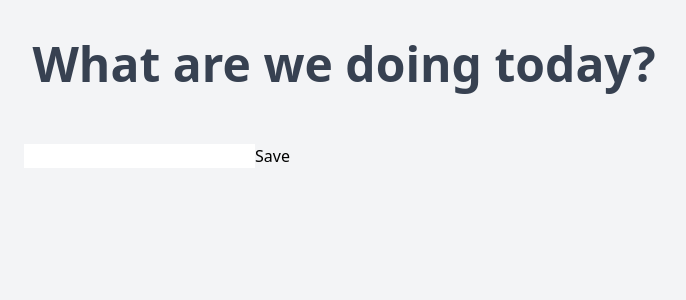
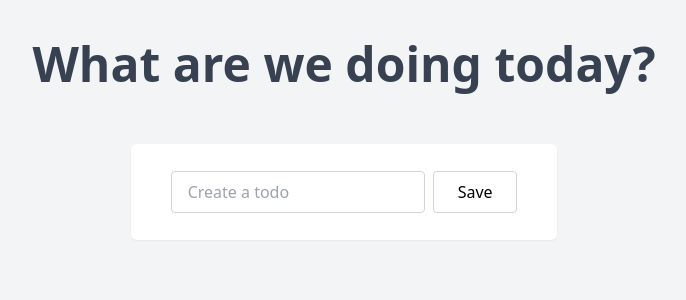
Before and after one commit to lappang-cheung/nuxt-vitest-ts-todo, a Nuxt app: page / in a window 1280 px wide. Shown: the top 300 px of the page, without its empty margins (296-982 px from the left). Built offline with nearby package versions, Linux system fonts and the light colour scheme.

Commit message:
Added the styling for the todo input

```diff
--- a/app.vue
+++ b/app.vue
@@ -4,6 +4,14 @@
 const todoStore = useTodoStore()
 const newTodo = ref('');
 const error = ref(false)
+
+watch(error, (value:boolean) => {
+  if (value) {
+    setTimeout(() => {
+      error.value = false
+    }, 3000)
+  }
+})
 
 const saveNewTodo = () => {
   if (newTodo.value.length <= 0) {
--- a/components/TodoInput.vue
+++ b/components/TodoInput.vue
@@ -20,10 +20,19 @@
 </script>
 
 <template>
-  <div class="todoInput">
+  <div class="w-10/12 sm:w-8/12 max-w-lg mx-auto h-24 bg-white rounded-md shadow-sm p-5 px-10 py-5 flex items-center justify-between mb-5">
     <input v-model="localState"
            type="text"
+           placeholder="Create a todo"
+           :class="{
+             'border-red-500': props.error,
+             'border-gray-300': !props.error
+           }"
+           class="border rounded py-2 px-4 w-9/12 focus:outline-1 focus:outline-blue-100"
            @keydown.enter="$emit('save')">
-    <button @click="$emit('save')">Save</button>
+    <button class="w-3/12 py-2 ml-2 rounded border border-gray-300 hover:bg-green-300 transition-all duration-200"
+            @click="$emit('save')">
+      Save
+    </button>
   </div>
 </template>
```
